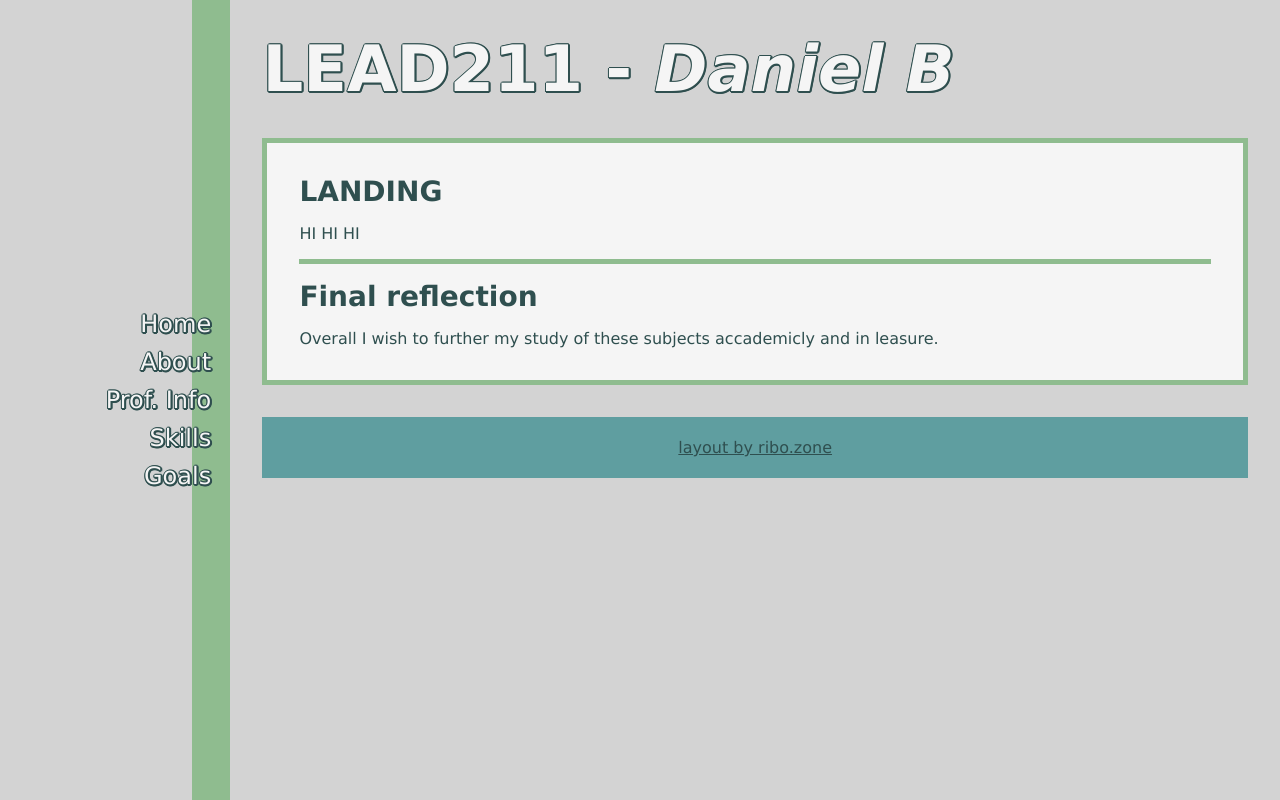
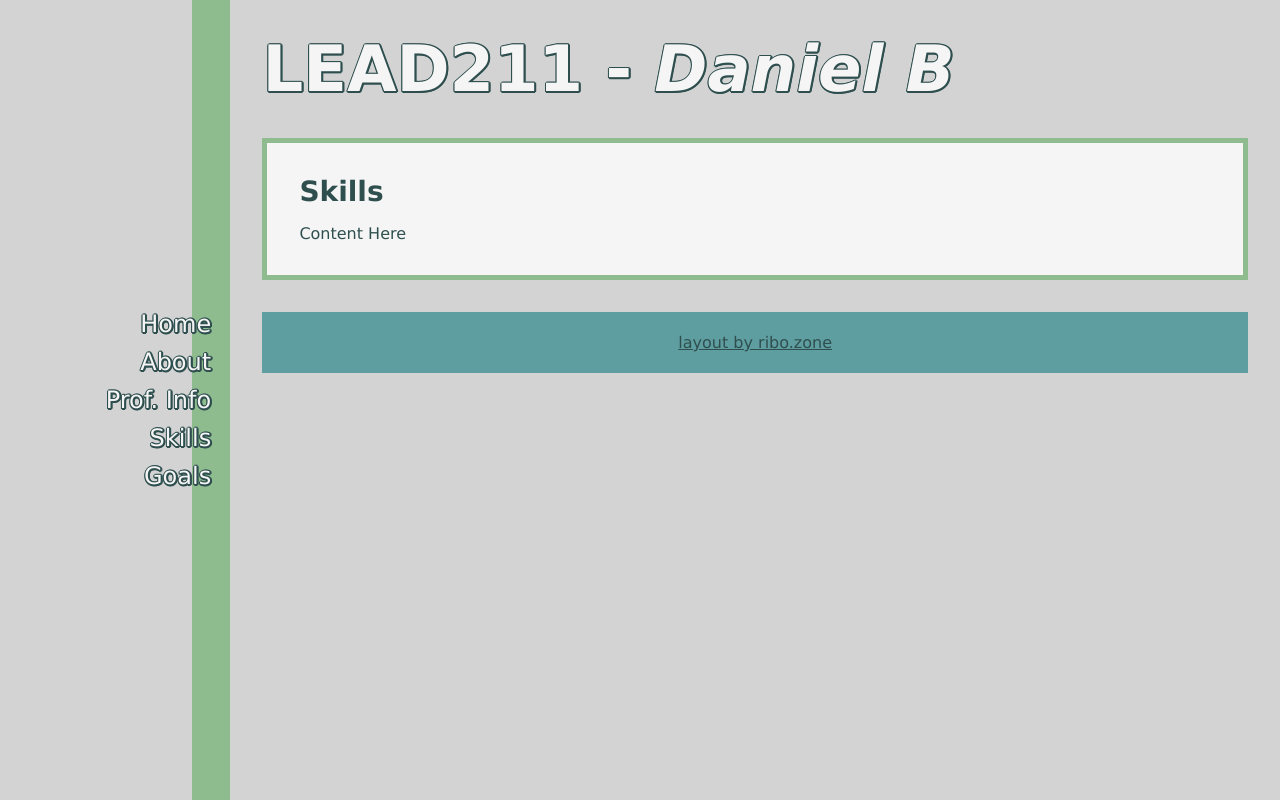
Before and after one commit to LegumeAppreciator/LEAD211, a plain HTML site: page skills.html in a window 1280 px wide. Drawn offline with Linux system fonts and the light colour scheme.

Commit message:
Update skills.html

```diff
--- a/skills.html
+++ b/skills.html
@@ -39,12 +39,8 @@
 </header>
 
 <section> <!-- Sections are styled with borders, padding, margins, etc -->
-  <h3>LANDING</h3>
-  <p>HI HI HI</p>
-  <hr>
-
-  <h3>Final reflection</h3>
-  <p> Overall I wish to further my study of these subjects accademicly and in leasure. </p>
+  <h3>Skills</h3>
+  <p>Content Here</p>
 
 </section>
 
```
